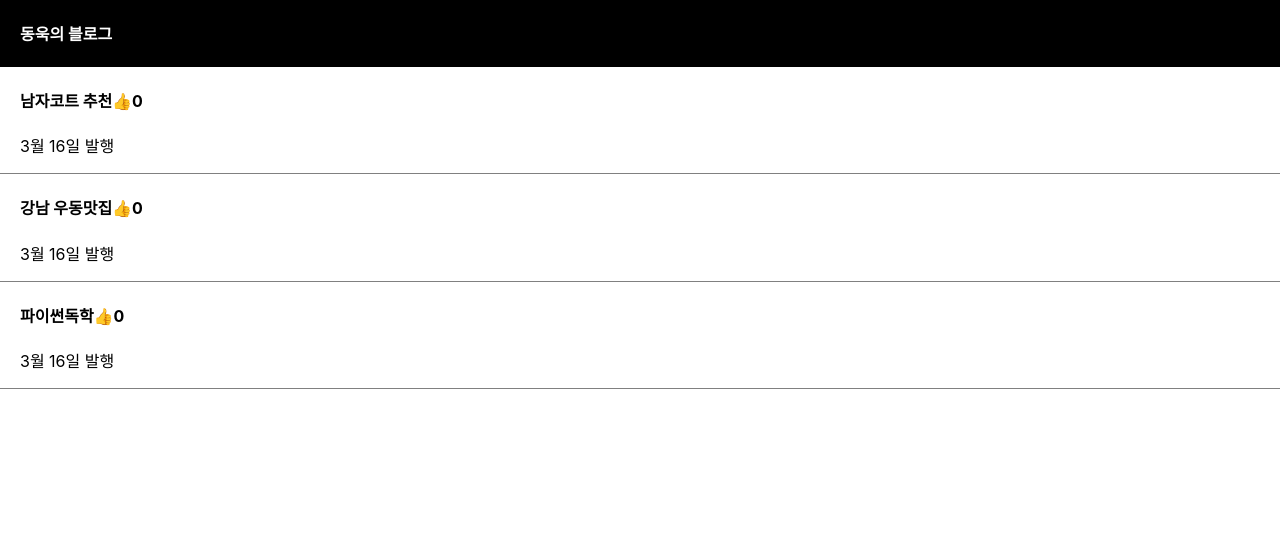
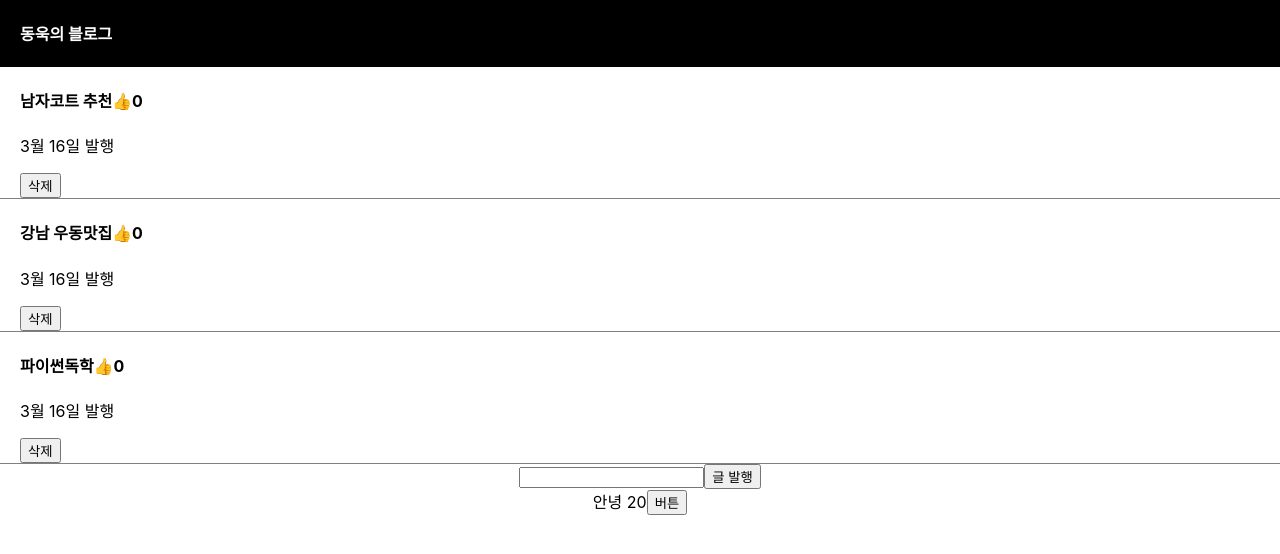
Before and after one commit to dongwook98/react-blog, a React (Create React App) app: page / in a window 1280 px wide. Shown: the top 554 px of the page. Built offline with nearby package versions, Linux system fonts and the light colour scheme.

Commit message:
삭제기능 글 발행기능 클래스 컴포넌트 학습

```diff
--- a/src/App.js
+++ b/src/App.js
@@ -1,7 +1,8 @@
 /* eslint-disable */
-
+import React, { Component } from 'react';
 import './App.css';
 import { useState } from 'react';
+import { render } from '@testing-library/react';
 
 
 function App() {
@@ -11,6 +12,8 @@ function App() {
   let [likeNum, setLikeNum] = useState([0, 0, 0]); // 각각의 좋아요 수를 배열로 한번에 저장!
   let [modal, setModal] = useState(false); // 동적 UI 현재 상태를 저장
   let [viewTitle, setviewTitle] = useState(1);
+  let [input, setInput] = useState('');
+  let [date, setDate] = useState(Date());
 
   return (
     <div className='App'>
@@ -56,7 +59,8 @@ function App() {
           return (
             <div className='list' key={i}>
               <h4 onClick={() => { setModal(!modal); setviewTitle(i); }}>{el}
-                <span onClick={() => {
+                <span onClick={(e) => {
+                  e.stopPropagation();
                   let copy = [...likeNum];
                   copy[i] = copy[i] + 1;
                   setLikeNum(copy);
@@ -65,35 +69,49 @@ function App() {
                 {likeNum[i]}
               </h4>
               <p>3월 16일 발행</p>
+              <button onClick={() => {
+                // 클릭한 곳만 삭제해야한다.
+                // 0번째 삭제버튼 누르면 0번째 title state 삭제
+                // 1번째 삭제버튼 누르면 1번째 title state 삭제
+                // 2번째 삭제버튼 누르면 2번째 title state 삭제
+                let copy = [...title];
+                copy.splice(i, 1);
+                setTitle(copy);
+              }}>삭제</button>
             </div>
           )
         })
       }
+      {/* map함수로 html생성 */}
 
-      {/* <button onClick={() => { setviewTitle(0) }}>글제목0</button>
-      <button onClick={() => { setviewTitle(1) }}>글제목1</button>
-      <button onClick={() => { setviewTitle(2) }}>글제목2</button> */}
+      <input onInput={(e) => {
+        setInput(e.target.value); // state변경함수는 늦게처리됨 (비동기 처리)
+        console.log('input', input)
+      }} type="text" />
+      <button onClick={() => {
+        // title에 인풋값추가
+        if (!input) {
+          return;
+        }
+        setTitle([input, ...title]);
+        setLikeNum([0, ...likeNum]);
+      }}>글 발행</button>
 
       {modal ? <Modal viewTitle={viewTitle} title={title} setTitle={setTitle} /> : null}
-      {/* map함수로 html생성 */}
-
-
       {/* 부모(App 컴포넌트) -> 자식(Modal 컴포넌트) state 전송하는 법
         1. <자식컴포넌트 작명={state이름}>
         2. 자식컴포넌트 만드는 function으로 가서 props라는 파라미터 등록 후 props.작명 사용
       */}
+
+      <Modal2></Modal2>
     </div>
   );
 }
 
 // 모달창 컴포넌트
 function Modal(props) {
-
   return (
     <div className='modal' style={{ background: props.color }}>
-      {console.log(props.title)}
-      {/* 지금 누른 글 제목이 모달창안에 뜨게 하려면??
-      // 1.  */}
       <h4>{props.title[props.viewTitle]}</h4>
       <p>날짜</p>
       <p>상세내용</p>
@@ -106,4 +124,25 @@ function Modal(props) {
   )
 }
 
+class Modal2 extends React.Component {
+  constructor(props) {
+    super(props);
+    this.state = {
+      name: 'kim',
+      age: 20,
+    }
+  }
+  render() {
+    return (
+      <div>안녕 {this.state.age}
+        <button onClick={() => {
+          this.setState({ age: 21 })
+        }}>버튼</button>
+      </div>
+    )
+  }
+}
+
+
+
 export default App;
```
